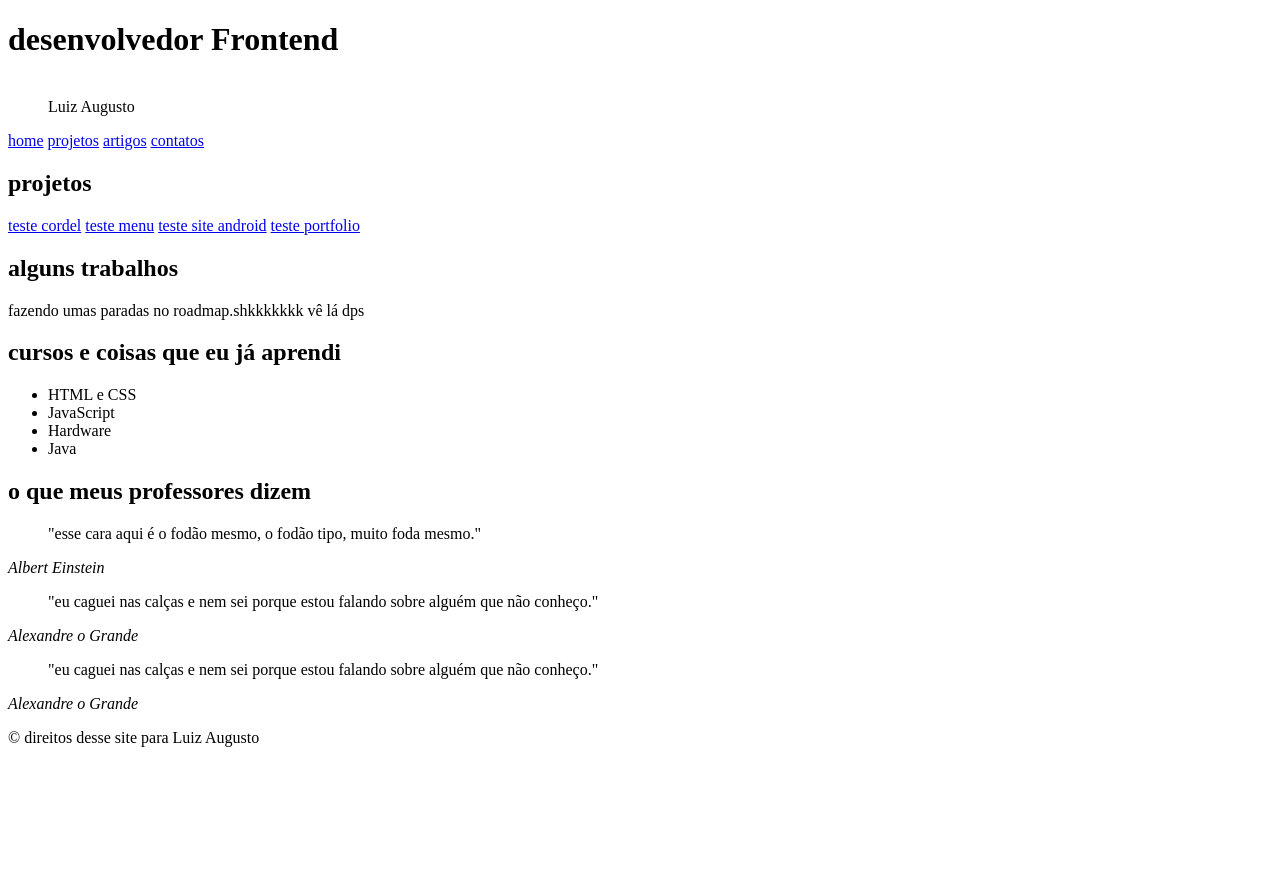
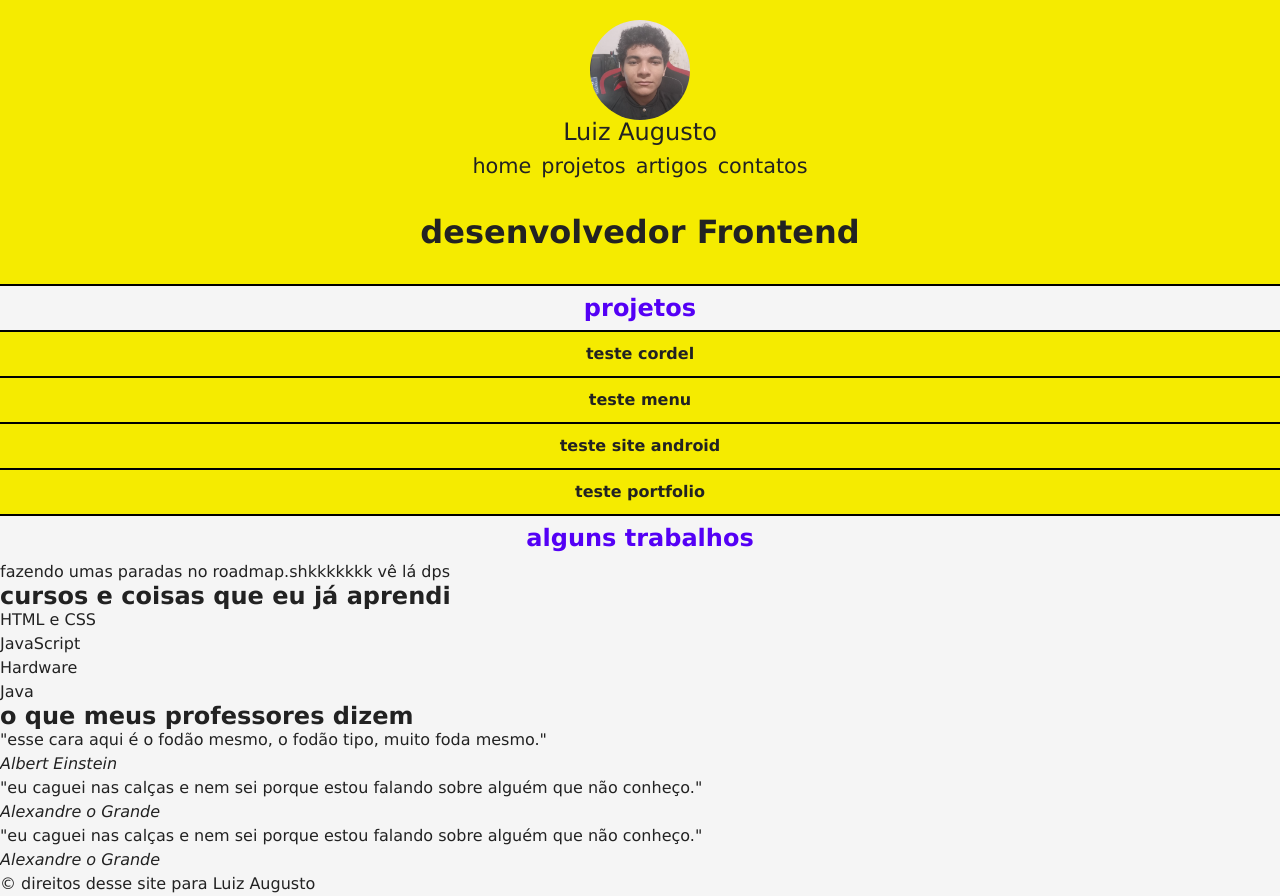
Before and after one commit to Luiz-nascimento012/tesye-website, a plain HTML site: page index.html in a window 1280 px wide. Before the commit the page ends 800 px from the top, so only its background shows below. Drawn offline with Linux system fonts and the light colour scheme.

Commit message:
o começo de tudo

```diff
--- /dev/null
+++ b/estilos/style.css
@@ -0,0 +1,121 @@
+@charset "UTF-8";
+
+* {
+    margin: 0;
+    padding: 0;
+    box-sizing: border-box;
+}
+
+:root {
+    --texto: #222222;
+    --texto-inverso: #e0e0e0;
+    --destaque: #5400F5;
+    --destaque-inverso: #F5EB00;
+    --fundo-card: #b3b3b3;
+    --fundo: #f5f5f5;
+}
+
+body {
+    height: 100vh;
+    line-height: 1.5em;
+    background-color: var(--fundo);
+    color: var(--texto);
+    font-family: Verdana, Geneva, Tahoma, sans-serif;
+}
+
+header {
+    display: flex;
+    flex-flow: column-reverse nowrap;
+    background-color: var(--destaque-inverso);
+    padding: 20px;
+    gap: 40px;
+}
+
+header div.navegation {
+    display: flex;
+    flex-flow: column-reverse nowrap;
+    align-items: center;
+    gap: 10px;
+}
+
+header div.navegation figure {
+    display: flex;
+    align-items: center;
+    flex-direction: column;
+    justify-content: center;
+}
+
+header div.navegation figcaption {
+    font-size: 1.5em;
+}
+
+header div.navegation figure img {
+    aspect-ratio: 1/1;
+    object-fit: cover;
+    height: 100px;
+    border-radius: 50%;
+    overflow: hidden;
+}
+
+header div.navegation nav ul {
+    list-style-type: none;
+    display: flex;
+    flex-flow: row nowrap;
+    gap: 10px;
+}
+
+header div.navegation nav a {
+    text-decoration: none;
+    color: var(--texto);
+    font-size: 1.3em;
+}
+
+header div.navegation nav a:hover {
+    color: var(--texto-inverso);
+    background-color: var(--destaque);
+    padding: 2px;
+    border-radius: 8px;
+}
+
+header h1 {
+    text-align: center;
+    margin-bottom: 20px;
+}
+
+
+article.projects h2 {
+    color: var(--destaque);
+    text-align: center;
+    padding: 10px;
+    border-top: 2px solid black;
+    border-bottom: 2px solid black;
+}
+
+article.projects ul {
+    display: flex;
+    flex-flow: column nowrap;
+    list-style: none;
+}
+
+article.projects ul li a {
+    display: block;
+    color: var(--texto);
+    background-color: var(--destaque-inverso);
+    border-bottom: 2px solid black;
+    padding: 10px;
+    width: 100%;
+    font-weight: bold;
+    text-align: center;
+    text-decoration: none;
+}
+
+article.projects ul li a:hover {
+    background-color: var(--destaque);
+    color: var(--texto-inverso);
+}
+
+article.works h2 {
+    color: var(--destaque);
+    text-align: center;
+    padding: 10px;
+}
--- a/index.html
+++ b/index.html
@@ -6,31 +6,36 @@
     <meta name="description" content="website de portfolio">
     <meta name="keywords" content="website, portfolio, projetos">
     <title>teste de site</title>
+    <link rel="stylesheet" href="estilos/style.css">
 </head>
 <body>
     <header>
         <h1>desenvolvedor Frontend</h1>
         <div class="navegation">
+            <nav>
+                <ul>
+                    <li><a href="#">home</a></li>
+                    <li><a href="#">projetos</a></li>
+                    <li><a href="#">artigos</a></li>
+                    <li><a href="#">contatos</a></li>
+                </ul>
+            </nav>
             <figure>
-                <img src="" alt="">
+                <img src="images/IMG_20260407_202858.jpg" alt="foto do criador deste site">
                 <figcaption>Luiz Augusto</figcaption>
             </figure>
-            <nav>
-                <a href="#">home</a>
-                <a href="#">projetos</a>
-                <a href="#">artigos</a>
-                <a href="#">contatos</a>
-            </nav>
         </div>
     </header>
     <main>
         <section class="work-section">
             <article class="projects">
                 <h2>projetos</h2>
-                <a href="#" target="_blank">teste cordel</a>
-                <a href="#">teste menu</a>
-                <a href="#">teste site android</a>
-                <a href="#">teste portfolio</a>
+                <ul>
+                    <li><a href="#">teste cordel</a></li>
+                    <li><a href="#">teste menu</a></li>
+                    <li><a href="#">teste site android</a></li>
+                    <li><a href="#">teste portfolio</a></li>
+                </ul>
             </article>
             <article class="works">
                 <h2>alguns trabalhos</h2>
```
Also changed, not shown: images/IMG_20260407_202858.jpg (added).
